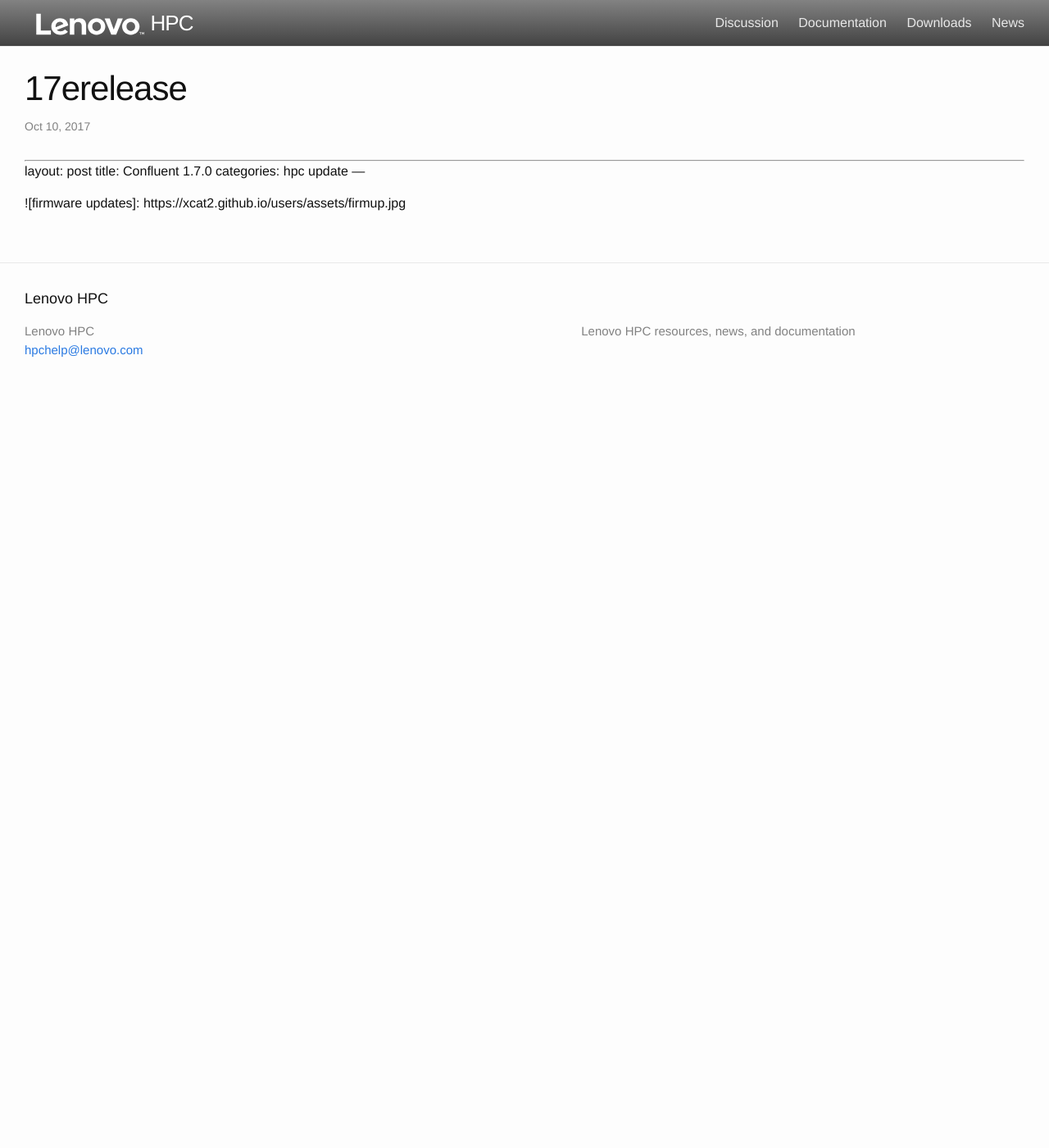
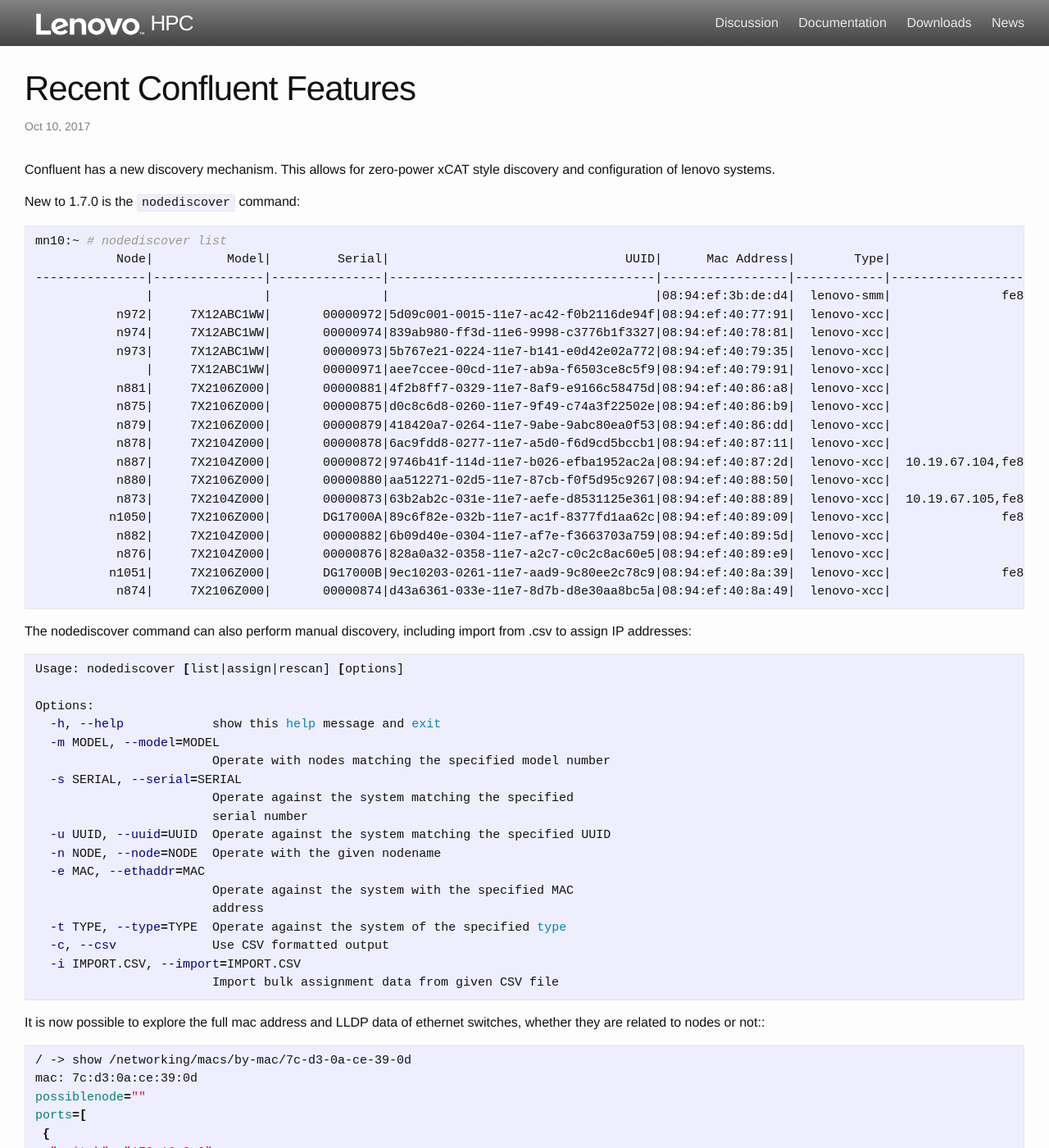
Before and after one commit to xcat2/confluent-docs, a Jekyll site: the page built from _posts/2017-10-10-17erelease.md, in a window 1280 px wide and 1400 px high. Shown: the whole window at 82% size. Built offline with Jekyll 4.4.1, drawn with Linux system fonts in a browser that asks for light colours; our own code applies the rules of GitHub Pages for plain Markdown files; some of the changed text lies outside the part shown.

Commit message:
Add some content for the recent function

````diff
--- a/_posts/2017-10-10-17erelease.md
+++ b/_posts/2017-10-10-17erelease.md
@@ -1,8 +1,110 @@
-
 ---
 layout: post
-title:  Confluent 1.7.0
+title:  Recent Confluent Features
 categories: hpc update
 ---
 
-![firmware updates]: {{ "/assets/firmup.jpg" | absolute_url }}
+Confluent has a new discovery mechanism.  This allows for zero-power xCAT style discovery and configuration of lenovo systems.
+
+New to 1.7.0 is the `nodediscover` command:
+```
+mn10:~ # nodediscover list
+           Node|          Model|         Serial|                                UUID|      Mac Address|        Type|                            Current IP Addresses
+---------------|---------------|---------------|------------------------------------|-----------------|------------|------------------------------------------------
+               |               |               |                                    |08:94:ef:3b:de:d4|  lenovo-smm|               fe80::a94:efff:fe3b:ded4%eth0.103
+           n972|     7X12ABC1WW|       00000972|5d09c001-0015-11e7-ac42-f0b2116de94f|08:94:ef:40:77:91|  lenovo-xcc|                                    10.19.67.204
+           n974|     7X12ABC1WW|       00000974|839ab980-ff3d-11e6-9998-c3776b1f3327|08:94:ef:40:78:81|  lenovo-xcc|                                    10.19.67.206
+           n973|     7X12ABC1WW|       00000973|5b767e21-0224-11e7-b141-e0d42e02a772|08:94:ef:40:79:35|  lenovo-xcc|                                    10.19.67.205
+               |     7X12ABC1WW|       00000971|aee7ccee-00cd-11e7-ab9a-f6503ce8c5f9|08:94:ef:40:79:91|  lenovo-xcc|                                    10.19.67.203
+           n881|     7X2106Z000|       00000881|4f2b8ff7-0329-11e7-8af9-e9166c58475d|08:94:ef:40:86:a8|  lenovo-xcc|                                    10.19.67.113
+           n875|     7X2106Z000|       00000875|d0c8c6d8-0260-11e7-9f49-c74a3f22502e|08:94:ef:40:86:b9|  lenovo-xcc|                                    10.19.67.107
+           n879|     7X2106Z000|       00000879|418420a7-0264-11e7-9abe-9abc80ea0f53|08:94:ef:40:86:dd|  lenovo-xcc|                                    10.19.67.111
+           n878|     7X2104Z000|       00000878|6ac9fdd8-0277-11e7-a5d0-f6d9cd5bccb1|08:94:ef:40:87:11|  lenovo-xcc|                                    10.19.67.110
+           n887|     7X2104Z000|       00000872|9746b41f-114d-11e7-b026-efba1952ac2a|08:94:ef:40:87:2d|  lenovo-xcc|  10.19.67.104,fe80::a94:efff:fe40:872d%eth0.103
+           n880|     7X2106Z000|       00000880|aa512271-02d5-11e7-87cb-f0f5d95c9267|08:94:ef:40:88:50|  lenovo-xcc|                                    10.20.67.112
+           n873|     7X2104Z000|       00000873|63b2ab2c-031e-11e7-aefe-d8531125e361|08:94:ef:40:88:89|  lenovo-xcc|  10.19.67.105,fe80::a94:efff:fe40:8889%eth0.103
+          n1050|     7X2106Z000|       DG17000A|89c6f82e-032b-11e7-ac1f-8377fd1aa62c|08:94:ef:40:89:09|  lenovo-xcc|               fe80::a94:efff:fe40:8909%eth0.103
+           n882|     7X2104Z000|       00000882|6b09d40e-0304-11e7-af7e-f3663703a759|08:94:ef:40:89:5d|  lenovo-xcc|                                    10.19.67.114
+           n876|     7X2104Z000|       00000876|828a0a32-0358-11e7-a2c7-c0c2c8ac60e5|08:94:ef:40:89:e9|  lenovo-xcc|                                    10.19.67.108
+          n1051|     7X2106Z000|       DG17000B|9ec10203-0261-11e7-aad9-9c80ee2c78c9|08:94:ef:40:8a:39|  lenovo-xcc|               fe80::a94:efff:fe40:8a39%eth0.103
+           n874|     7X2106Z000|       00000874|d43a6361-033e-11e7-8d7b-d8e30aa8bc5a|08:94:ef:40:8a:49|  lenovo-xcc|                                    10.19.67.106
+```
+
+The nodediscover command can also perform manual discovery, including import from .csv to assign IP addresses:
+
+```
+Usage: nodediscover [list|assign|rescan] [options]
+
+Options:
+  -h, --help            show this help message and exit
+  -m MODEL, --model=MODEL
+                        Operate with nodes matching the specified model number
+  -s SERIAL, --serial=SERIAL
+                        Operate against the system matching the specified
+                        serial number
+  -u UUID, --uuid=UUID  Operate against the system matching the specified UUID
+  -n NODE, --node=NODE  Operate with the given nodename
+  -e MAC, --ethaddr=MAC
+                        Operate against the system with the specified MAC
+                        address
+  -t TYPE, --type=TYPE  Operate against the system of the specified type
+  -c, --csv             Use CSV formatted output
+  -i IMPORT.CSV, --import=IMPORT.CSV
+                        Import bulk assignment data from given CSV file
+```
+
+
+It is now possible to explore the full mac address and LLDP data of ethernet switches, whether they are related to nodes or not::
+
+```
+/ -> show /networking/macs/by-mac/7c-d3-0a-ce-39-0d
+mac: 7c:d3:0a:ce:39:0d
+possiblenode=""
+ports=[
+ {
+  "switch": "172.16.2.6",
+  "macsonport": 374,
+  "port": "Port-Channel65"
+ },
+ {
+  "switch": "172.16.2.51",
+  "macsonport": 367,
+  "port": "Port-Channel53"
+ },
+ {
+  "switch": "172.16.2.10",
+  "macsonport": 1,
+  "port": "Ethernet37"
+ }
+]
+
+
+/ -> show /networking/neighbors/by-peername/n748/by-peerid/40-f2-e9-c7-82-6e.40-f2-e9-c7-82-6e
+chassisid: a8:97:dc:ed:50:00
+peerchassisid: 40:f2:e9:c7:82:6e
+peerdescription:
+peerid: 40-f2-e9-c7-82-6e.40-f2-e9-c7-82-6e
+peername: n748
+peerportid: 40-f2-e9-c7-82-6e
+port: 22
+portid: 22
+switch: 172.16.2.51
+verified: False
+```
+
+
+Confluent now reports energy meters on Lenovo System X and ThinkSystem servers:
+
+    [root@odin ~]# nodesensors s1 energy
+    s1: DC Energy: 10.28510 kWh
+
+Confluent can now update firmware of Lenovo XCC managed systems and SMM:
+
+![firmware updates]({{ "/assets/firmup.jpg" | prepend: site.baseurl }})
+
+
+Web GUI stuff...
+(type more stuff)
+
+Fit to screen consoles
+Forward to web interface of unreachable XCCs and others.
````
Also changed, not shown: assets/firmup.jpg.
